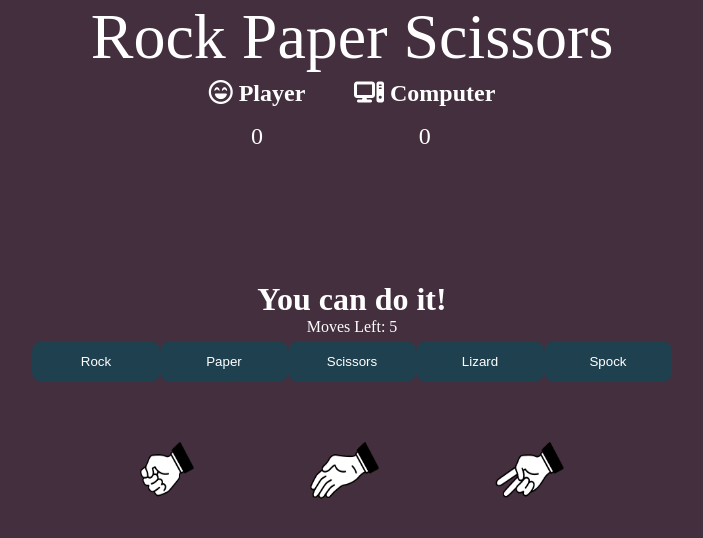
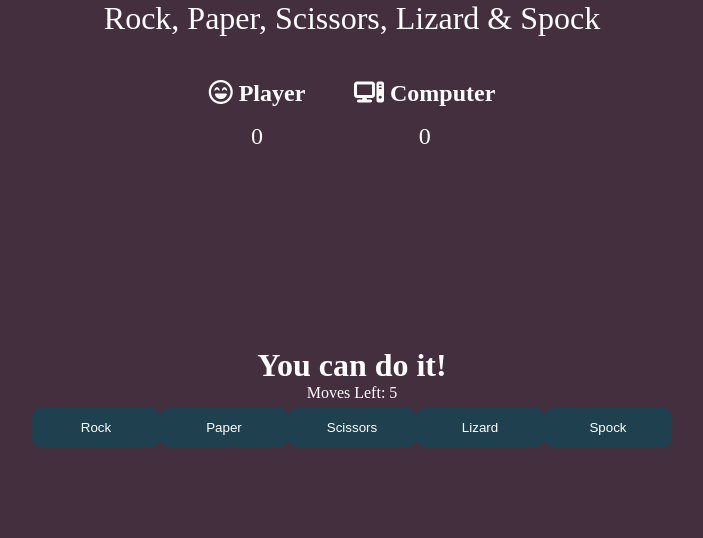
Before and after one commit to FreddyFrans/rock-paper-scissors-lizard-spock, a plain HTML site: page index.html in a window 1280 px wide. Shown: the whole page, without its empty margins (288-991 px from the left). Drawn offline with Linux system fonts and the light colour scheme.

Commit message:
add text,remove images

```diff
--- a/assets/css/style.css
+++ b/assets/css/style.css
@@ -22,7 +22,7 @@
 .title{
 	position: absolute;
 	top: 0;
-	font-size: 4rem;
+	font-size: 2rem;
 	z-index: 2;
 
 }
@@ -52,28 +52,25 @@ padding-top:10px;
 	margin-top: 1rem;
 }
 
-/* displaying three buttons in one line */
+/* displaying five buttons in one line */
 .options{
 	display: flex;
 	width: 50vw;
 	justify-content: space-evenly;
 	margin-top: 5px;
+
 }
 
-.image {
-display: flex;
-	width: 50vw;
-	justify-content: space-evenly;
-	margin-top: 2rem;
-}
-/* Styling on all three buttons */
+
+/* Styling on all five buttons */
 
 .rock, .paper, .scissors, .lizard, .spock{
 	padding: 0.8rem;
 	width: 130px;
 	border-radius: 10px;
 	background: rgba(4, 78, 90, 0.57);
-	outline: none;
+
+	outline-color:#fff;
 	border: none;
 	cursor: pointer;
 }
@@ -116,6 +113,7 @@ display: flex;
 		width: 100%;
 		padding-top:5%;
 
+
 	}
 	.playerScore, .computerScore{
 		padding-top: 100px;
--- a/assets/js/script.js
+++ b/assets/js/script.js
@@ -165,7 +165,7 @@ const game = () => {
 		}
 	};
 
-	// Function to run when game is over
+	// Game over function
 	const gameOver = (playerOptions,movesLeft) => {
 
 		const chooseMove = document.querySelector('.move');
@@ -178,7 +178,7 @@ const game = () => {
 
 
 		chooseMove.innerText = 'RESULT!';
-		movesLeft.style.display = 'none';
+		movesLeft.style.display = 'inherit';
 
 		if(playerScore > computerScore){
 			result.style.fontSize = '2rem';
--- a/index.html
+++ b/index.html
@@ -9,7 +9,7 @@
   <script src="https://kit.fontawesome.com/ab2fae3edc.js" crossorigin="anonymous"></script>
   <!--favicon link-->
   <link rel='shortcut icon' type='image/x-icon' href='favicon.ico' />
-  <title>Rock Paper Scissors!</title>
+  <title>Rock Paper Scissors Lizard Spock!</title>
 
 </head>
 <!--Big thanks and credit to pritishnagpal www.geeksforgeeks.org for html, css and javascript codes-->
@@ -17,7 +17,7 @@
 
   <section class="game">
 		<!--Title -->
-		<div class="title">Rock Paper Scissors</div>
+		<div class="title">Rock, Paper, Scissors, Lizard & Spock</div>
 
 		<!--Display Score of player and computer -->
 		<div class="score">
@@ -53,12 +53,7 @@
 		<!--Reload the game -->
 		<button class="reload"></button>
 
-    <!--rock paper scissor image credit to Simo Edwin developedbyed-->
-    <div class="image">
-      <img src="assets/images/rock.png" alt="rock hand" style="width:100px;height:100px;">
-      <img src="assets/images/paper.png" alt="paper hand" style="width:100px;height:100px;">
-      <img src="assets/images/scissors.png" alt="scissor hand" style="width:100px;height:100px;">
-    </div>
+
 	</section>
 
 <!--javascript-->
```
